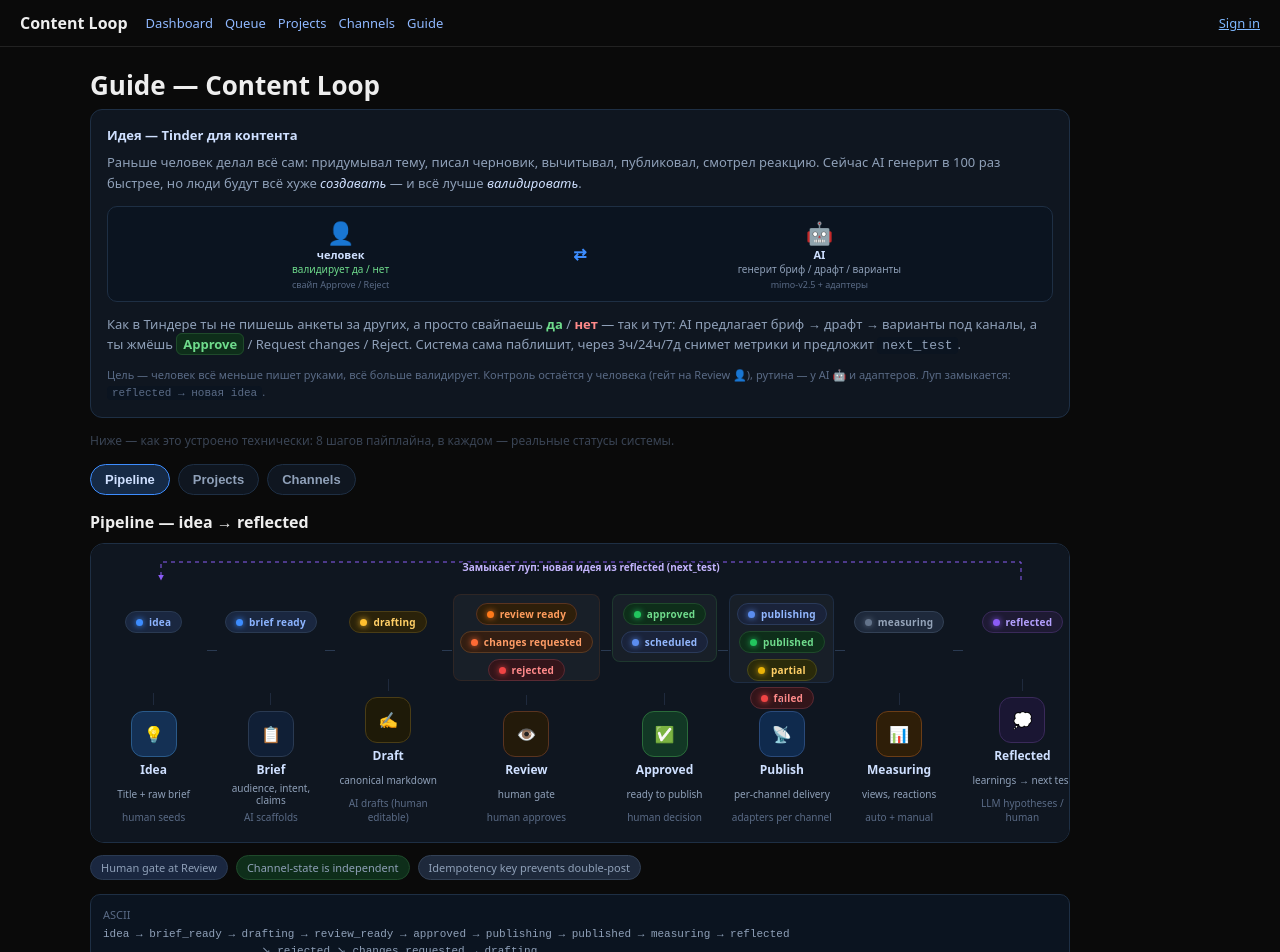
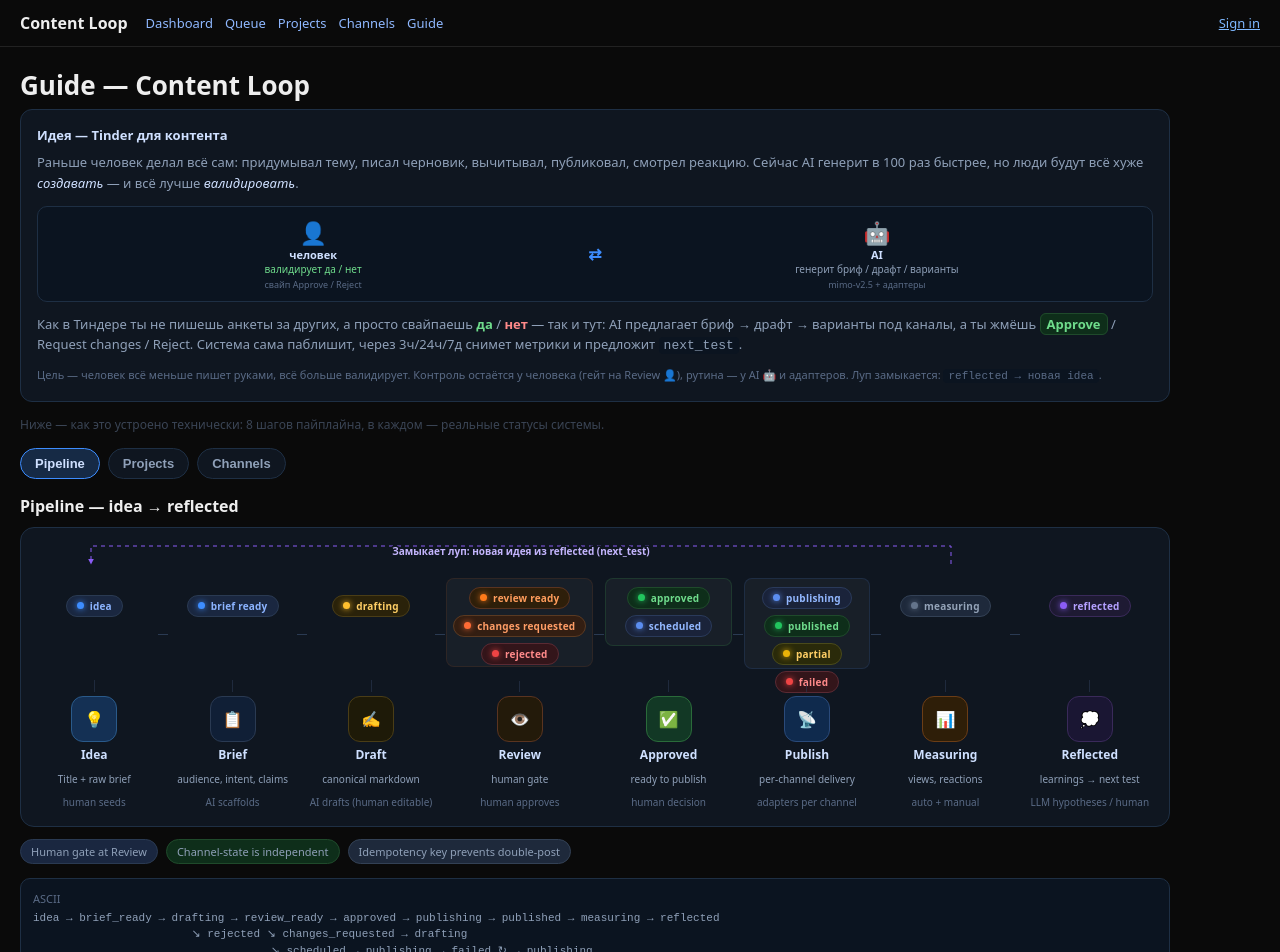
Before and after one commit to ai-synthetix/content-loop, a Next.js app in the folder web/: page /guide in a window 1280 px wide. Shown: the top 952 px of the page. Built offline with nearby package versions, Linux system fonts and the light colour scheme; no server answers.

Commit message:
fix(layout,guide): stretch content 15-20pct, icon block 110px

```diff
--- a/web/app/guide/page.tsx
+++ b/web/app/guide/page.tsx
@@ -36,7 +36,7 @@ const STATUSES = [
 export default function GuidePage() {
   const [tab, setTab] = useState<Tab>("pipeline");
   return (
-    <div style={{ maxWidth: 980 }}>
+    <div style={{ maxWidth: 1150 }}>
       <h1 style={{ fontSize: 26, margin: "0 0 6px" }}>Guide — Content Loop</h1>
       <div style={{ background: "#0f1620", border: "1px solid #1e2f44", borderRadius: 12, padding: 16, marginBottom: 14 }}>
         <div style={{ fontSize: 13, fontWeight: 700, color: "#cfe0ff", marginBottom: 8 }}>Идея — Tinder для контента</div>
@@ -159,7 +159,7 @@ export default function GuidePage() {
                           marginBottom: 6,
                         }}
                       />
-                      <div style={{ display: "flex", flexDirection: "column", alignItems: "center", gap: 4 }}>
+                      <div style={{ display: "flex", flexDirection: "column", alignItems: "center", gap: 4, height: 110, justifyContent: "center" }}>
                         <div
                           style={{
                             width: 44,
--- a/web/app/layout.tsx
+++ b/web/app/layout.tsx
@@ -20,7 +20,7 @@ export default function RootLayout({ children }: { children: React.ReactNode })
       <body style={{ fontFamily: "system-ui, sans-serif", margin: 0, background: "#0a0a0a", color: "#eee" }}>
         <GlobalGenerationBar />
         <Header />
-        <main style={{ padding: 20, maxWidth: 1100, margin: "0 auto" }}>
+        <main style={{ padding: 20, maxWidth: 1320, margin: "0 auto" }}>
           <ErrorBoundary>{children}</ErrorBoundary>
         </main>
       </body>
```
